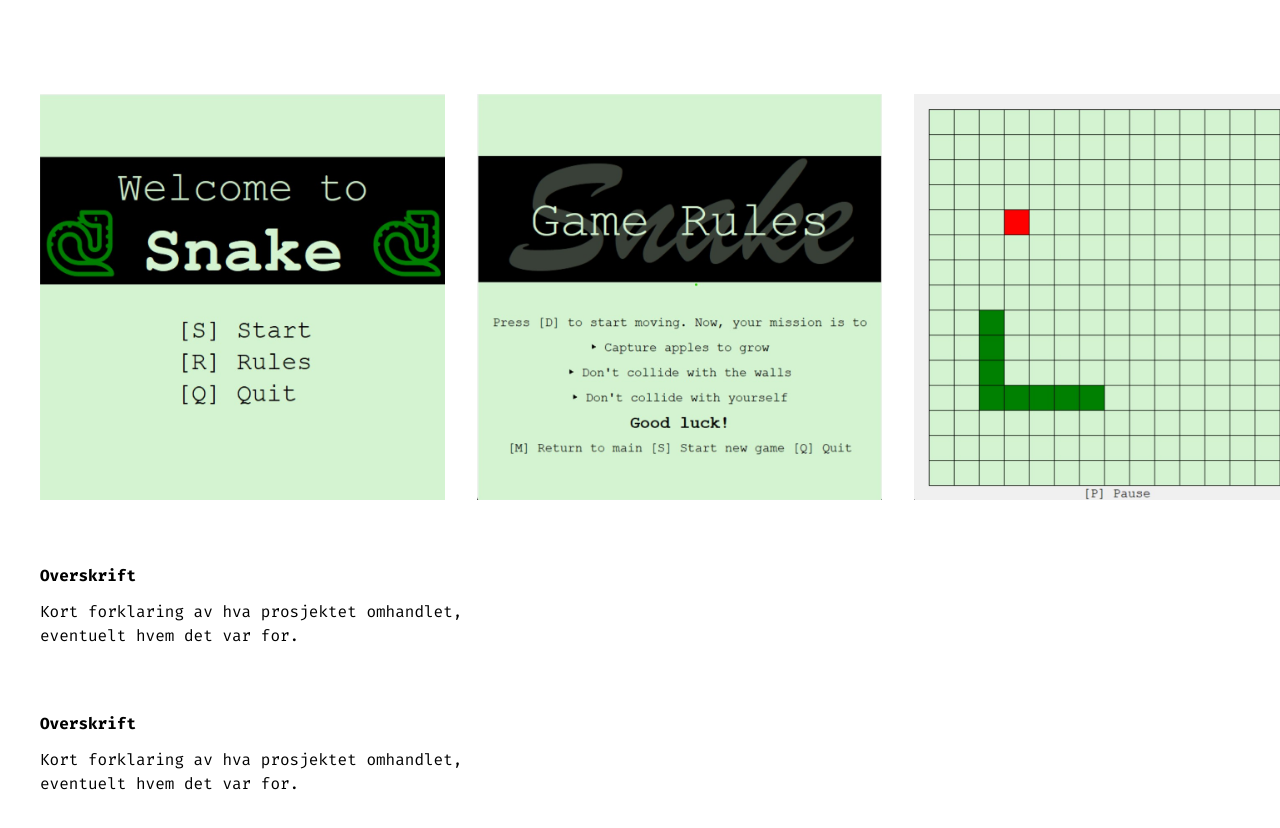
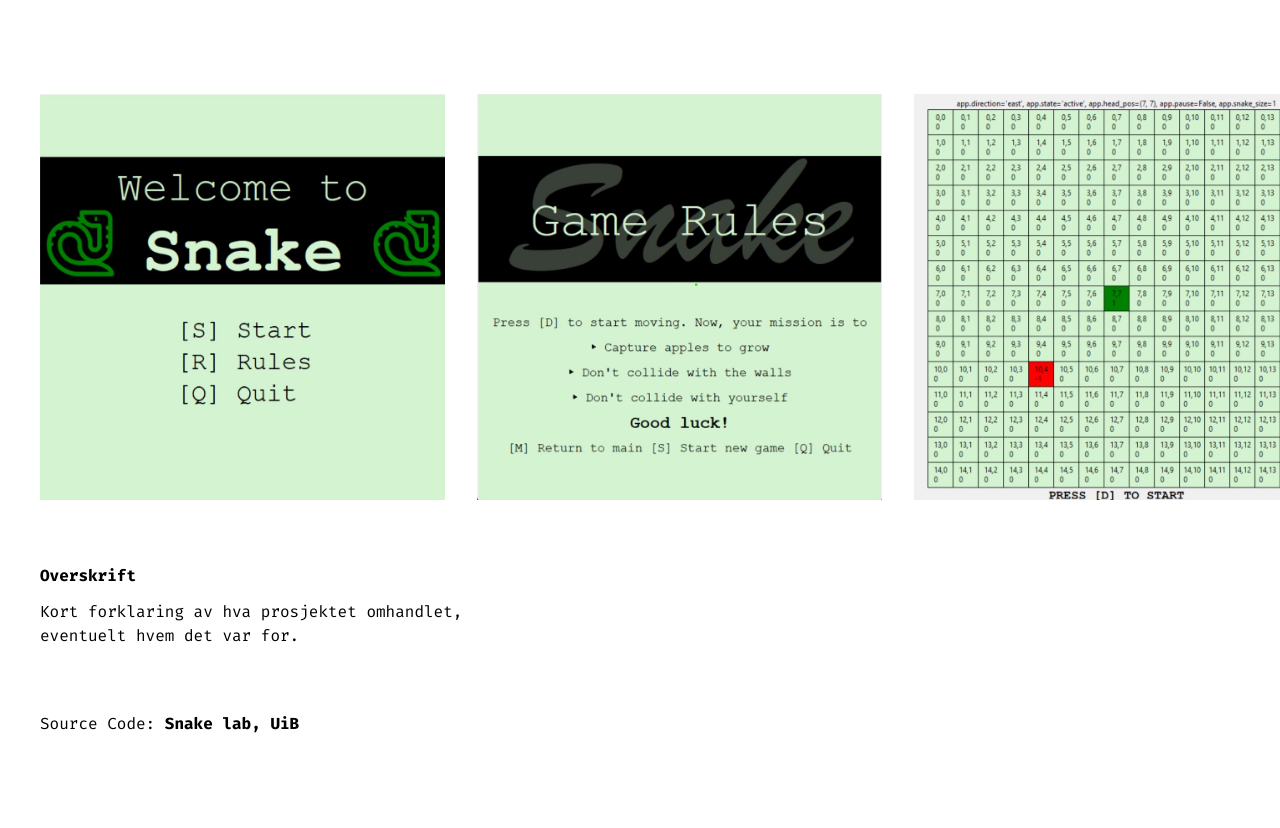
Before and after one commit to FridaHaars/personlig-nettside, a Next.js app: page /prosjekter/snake in a window 1280 px wide. Shown: the part 834-1662 px from the top of the page. Built offline with nearby package versions, Linux system fonts and the light colour scheme.

Commit message:
snake test 4

```diff
--- a/app/prosjekter/snake/page.jsx
+++ b/app/prosjekter/snake/page.jsx
@@ -16,8 +16,9 @@ import { Photostrip } from '@/components/Photostrip';
 const images = [
   '/snake_menu.jpg',
   '/snake_rules.jpg',
+  '/snake_debug_mode.jpg',
   '/snake_play.jpg',
-  '/snake_debug_mode.jpg',
+  '/snake_game_over.jpg'
 ];
 
 export default async function Project() {
@@ -34,10 +35,18 @@ export default async function Project() {
         title='Overskrift'
         description='Kort forklaring av hva prosjektet omhandlet, eventuelt hvem det var for.'
       />
-      <TextBlock
-        title='Overskrift'
-        description='Kort forklaring av hva prosjektet omhandlet, eventuelt hvem det var for.'
-      />
+
+        <p>
+          Source Code: {' '}
+          <a
+            className='font-bold hover:underline'
+            href='https://github.com/FridaHaars/inf100/tree/main/labs/snake'
+          >
+            Snake lab, UiB
+          </a>
+        </p>
+
+
     </div>
   );
 }
```
